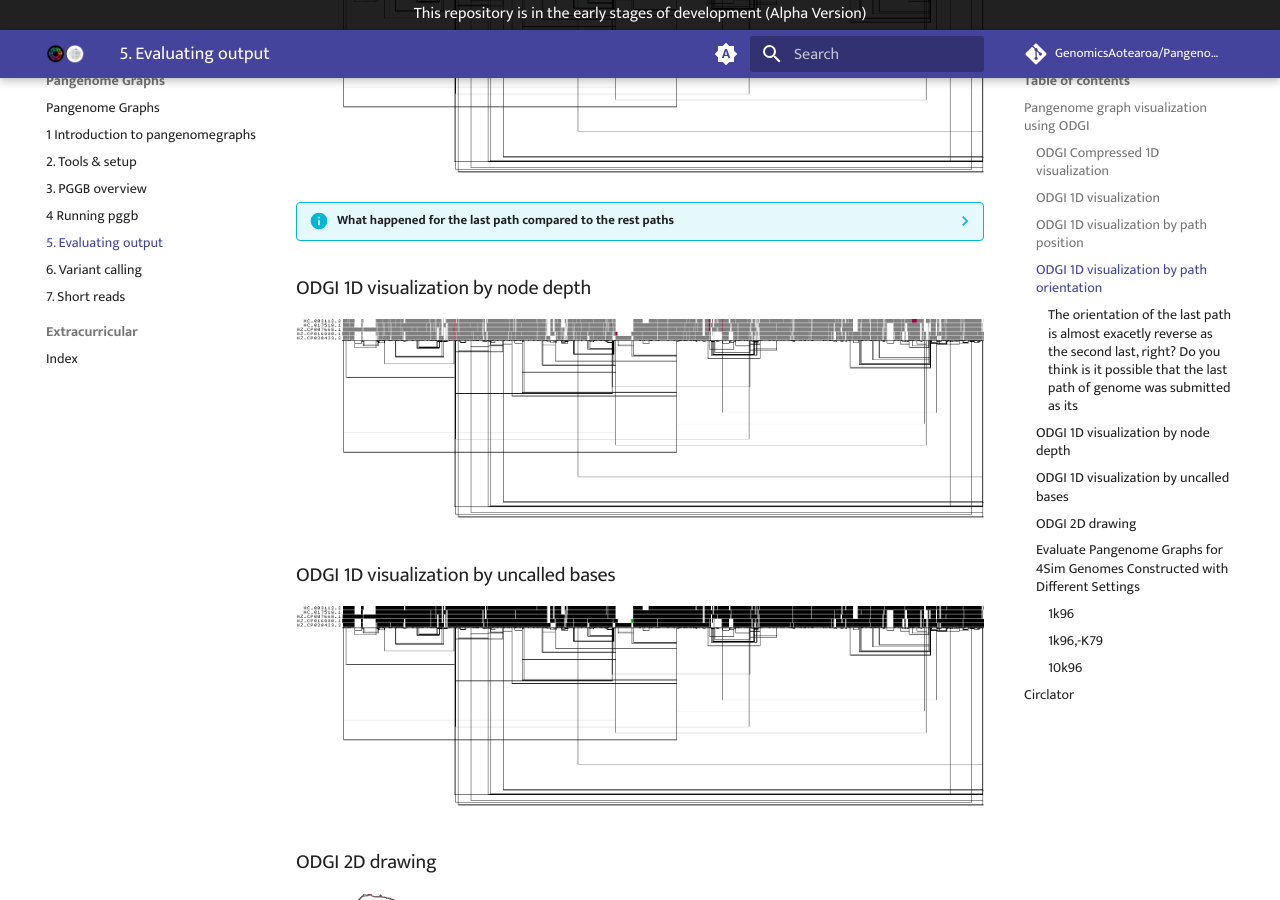
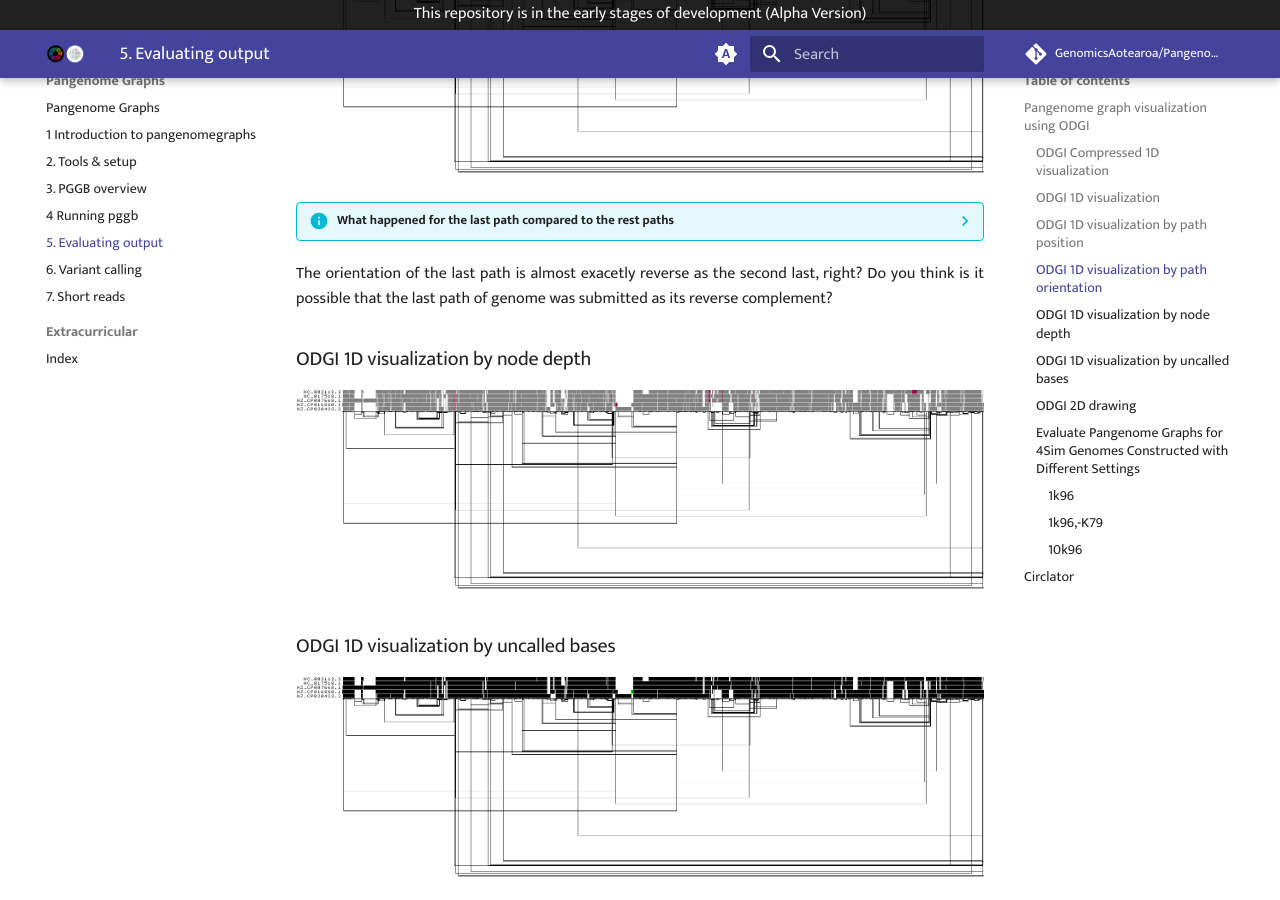
Before and after one commit to GenomicsAotearoa/Pangenome-Graphs-Workshop, an MkDocs documentation site: the page built from docs/5_Evaluating_pggb_output.md, in a window 1280 px wide and 900 px high, scrolled down 1674 px. Built offline with MkDocs 1.6.1 and Material for MkDocs 9.7.7, drawn with Linux system fonts in a browser that asks for light colours; comment, search, counter and statistics services are not loaded.

Commit message:
Update 5_Evaluating_pggb_output.md

```diff
--- a/docs/5_Evaluating_pggb_output.md
+++ b/docs/5_Evaluating_pggb_output.md
@@ -30,10 +30,9 @@ This image shows a 1D rendering of the built pangenome graph where the paths are
 
 
 ??? info "What happened for the last path compared to the rest paths"
-
-    #### The orientation of the last path is almost exacetly reverse as the second last, right? Do you think is it possible that the last path of genome was submitted as its
-         reverse complement?
-
+<p align="justify">
+The orientation of the last path is almost exacetly reverse as the second last, right? Do you think is it possible that the last path of genome was submitted as its reverse complement?
+</p>
 
 
 ### ODGI 1D visualization by node depth
```
